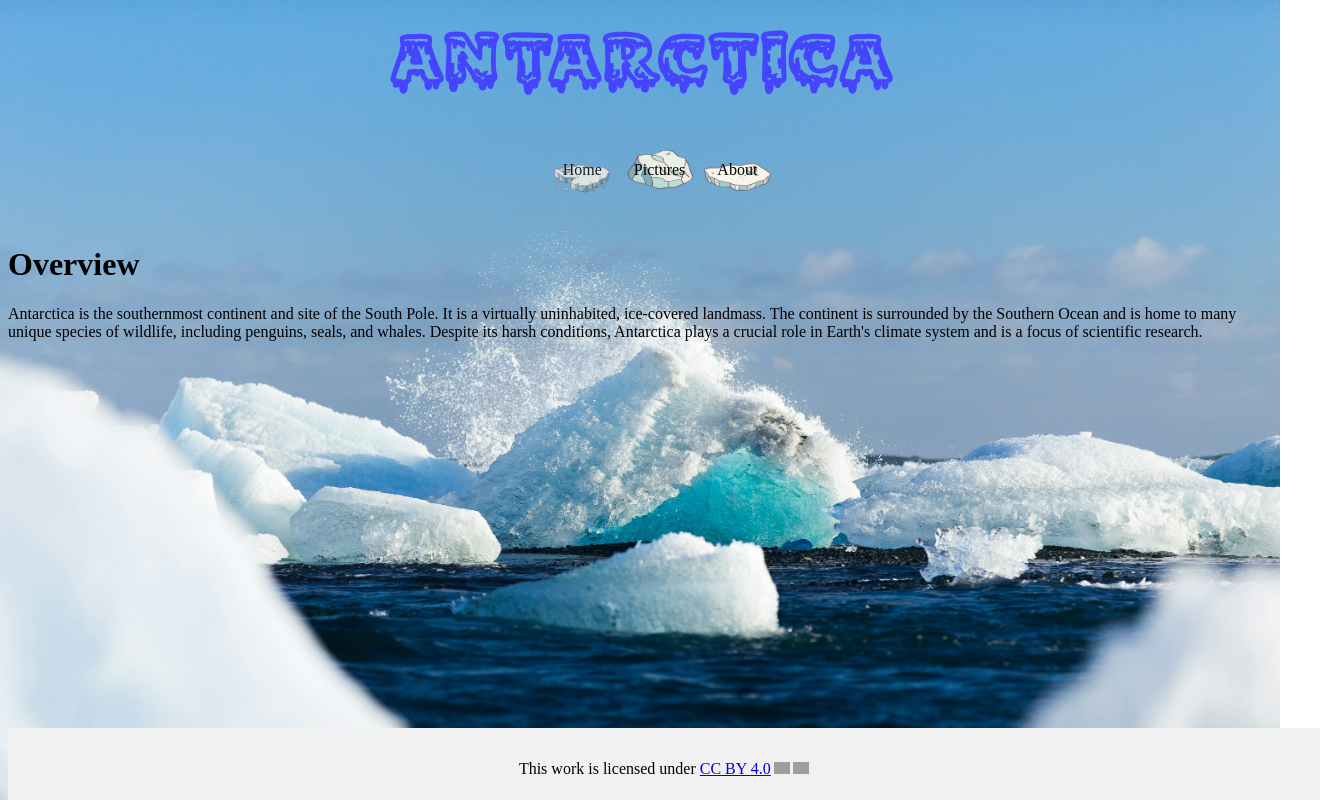
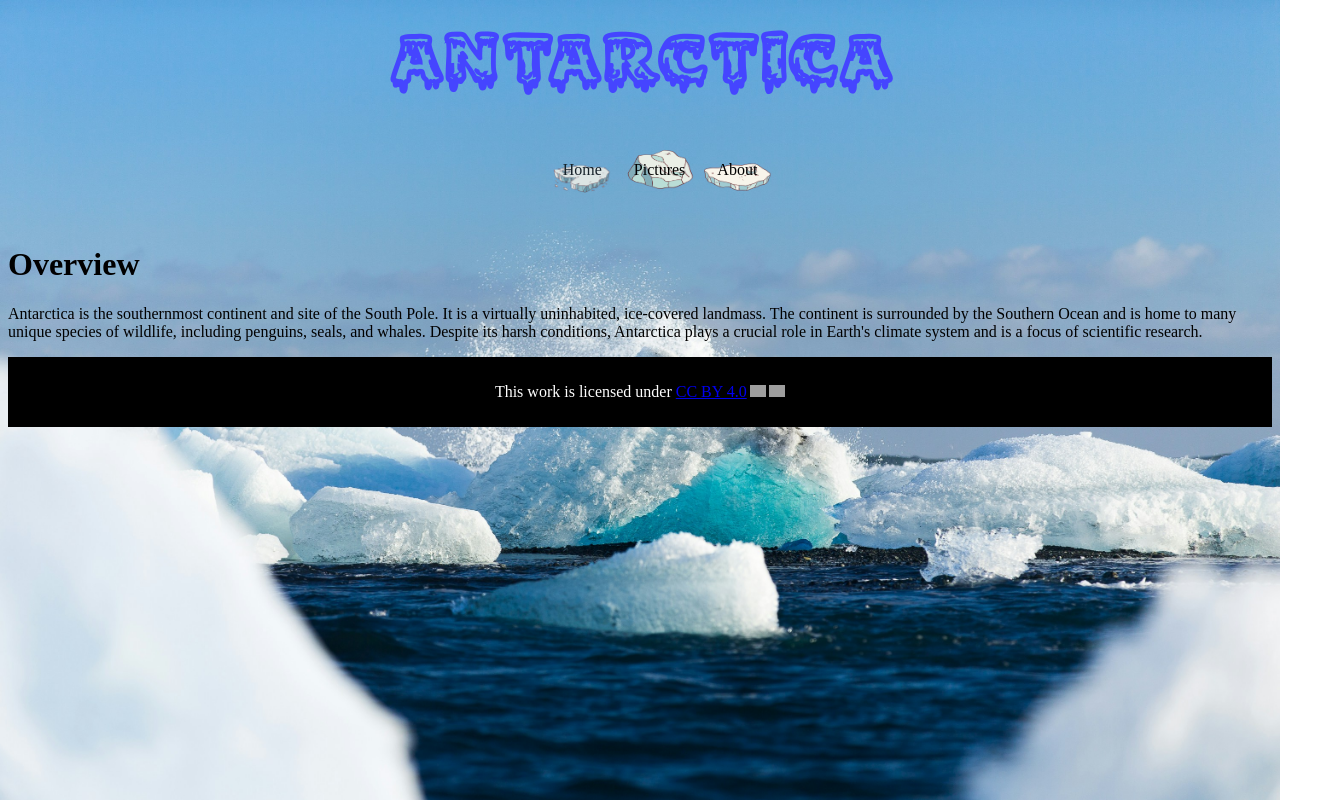
Before and after one commit to blairciolk/antarctica, a plain HTML site: page index.html in a window 1280 px wide. Shown: the whole page, 1320 px wide, since content can reach past the window. Drawn offline with Linux system fonts and the light colour scheme; grey boxes are pictures that could not be loaded.

Commit message:
Style Sheet changes

```diff
--- a/css/style.css
+++ b/css/style.css
@@ -1,21 +1,33 @@
+/* Main */
+* {
+    box-sizing: border-box;
+}
 
-/* Main */
 body {
     background-image: url('../images/anders-jilden-PXdBkNF8rlk-unsplash.jpg');
     background-size: cover;
     background-repeat: no-repeat;
     background-attachment: fixed;
+    min-height: 50dvh;
+    grid-template-rows: 1fr auto;
+    display:grid;
+}
+
+nav{
+    margin:auto;
 }
 
 
+
 footer {
+    background: #000;
+  color: #fff;
   text-align: center;
-    padding: 1em;
-    background-color: #f1f1f1;
+  position: relative;
   bottom: 0;
-    position: absolute;
-    height:5%;
-    width: 100%;
+  padding: 10px;
+    padding-bottom: 10px;
+  padding-bottom: calc(10px + env(safe-area-inset-bottom));
 }
 
 #headerTitle {
@@ -23,7 +35,7 @@ footer {
     color: rgb(69, 69, 255);
     font-family: 'IceFont', sans-serif;
     font-size: 5em;
-    margin:auto;
+    margin: auto;
 }
 
 
@@ -36,21 +48,21 @@ ul {
     overflow: hidden;
     background-color: none;
     justify-content: center;
-    display:flex;
+    display: flex;
 
 }
 
 ul li {
-    float:left;
+    float: left;
 
 
 }
 
-  ul li#home{
+ul li#home {
     background-image: url('../images/icons/iceberg_2.png');
-    background-position: center ;
+    background-position: center;
     background-size: 85%;
-    background-repeat:no-repeat;
+    background-repeat: no-repeat;
     opacity: 0.8;
 }
 
@@ -58,14 +70,14 @@ ul {
     background-image: url('../images/icons/iceberg_1.png');
     background-position: center;
     background-size: 85%;
-    background-repeat:no-repeat;
+    background-repeat: no-repeat;
 }
 
 ul li#about {
     background-image: url('../images/icons/iceberg_3.png');
     background-position: center;
     background-size: 100%;
-    background-repeat:no-repeat;
+    background-repeat: no-repeat;
 }
 
 ul li a {
@@ -91,6 +103,9 @@ ul {
 }
 
 @media screen and (max-width: 600px) {
+
     ul.topnav li.right,
-    ul.topnav li {float: none;}
+    ul.topnav li {
+        float: none;
     }
+}
```
Lines whose indentation alone changed are shown as unchanged.
